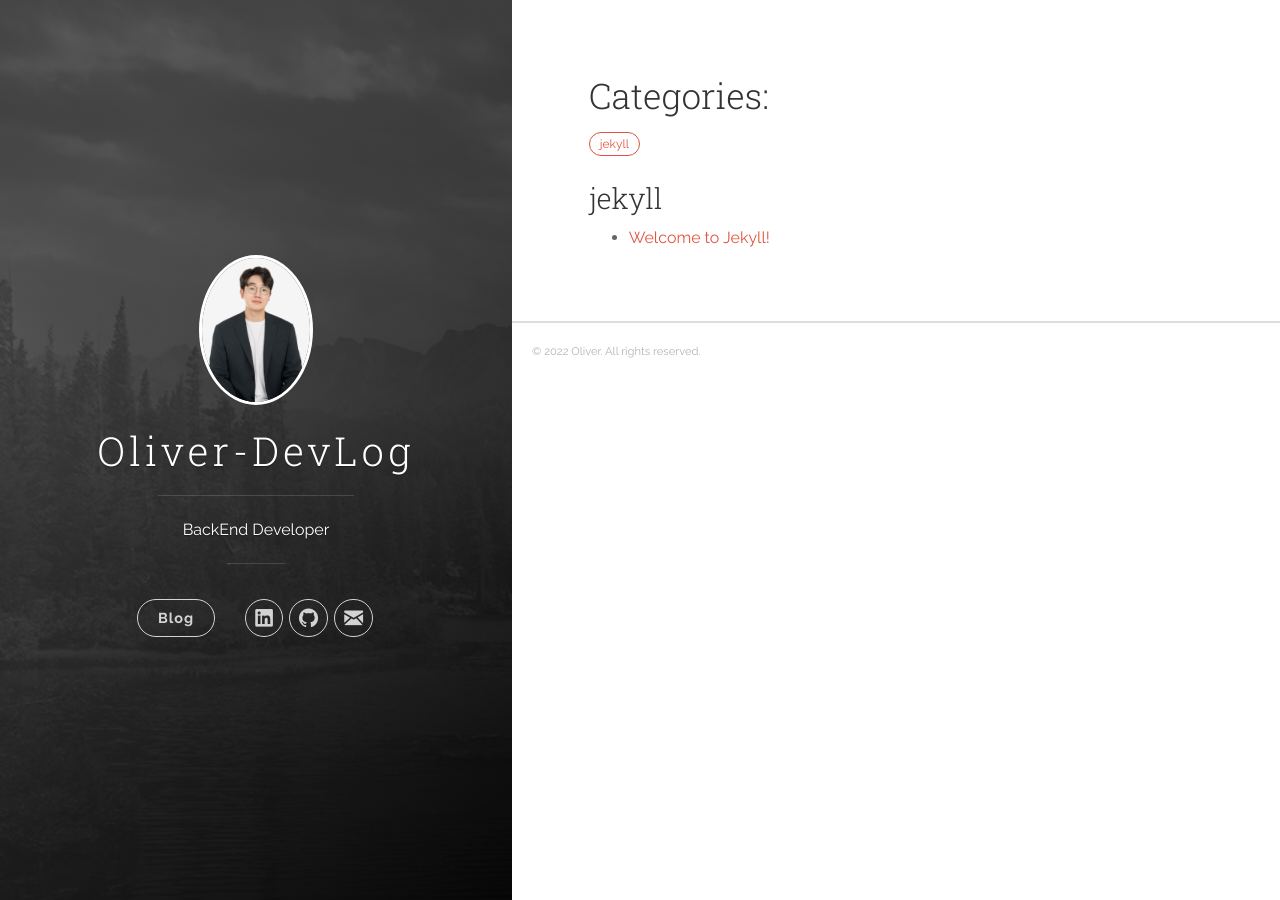
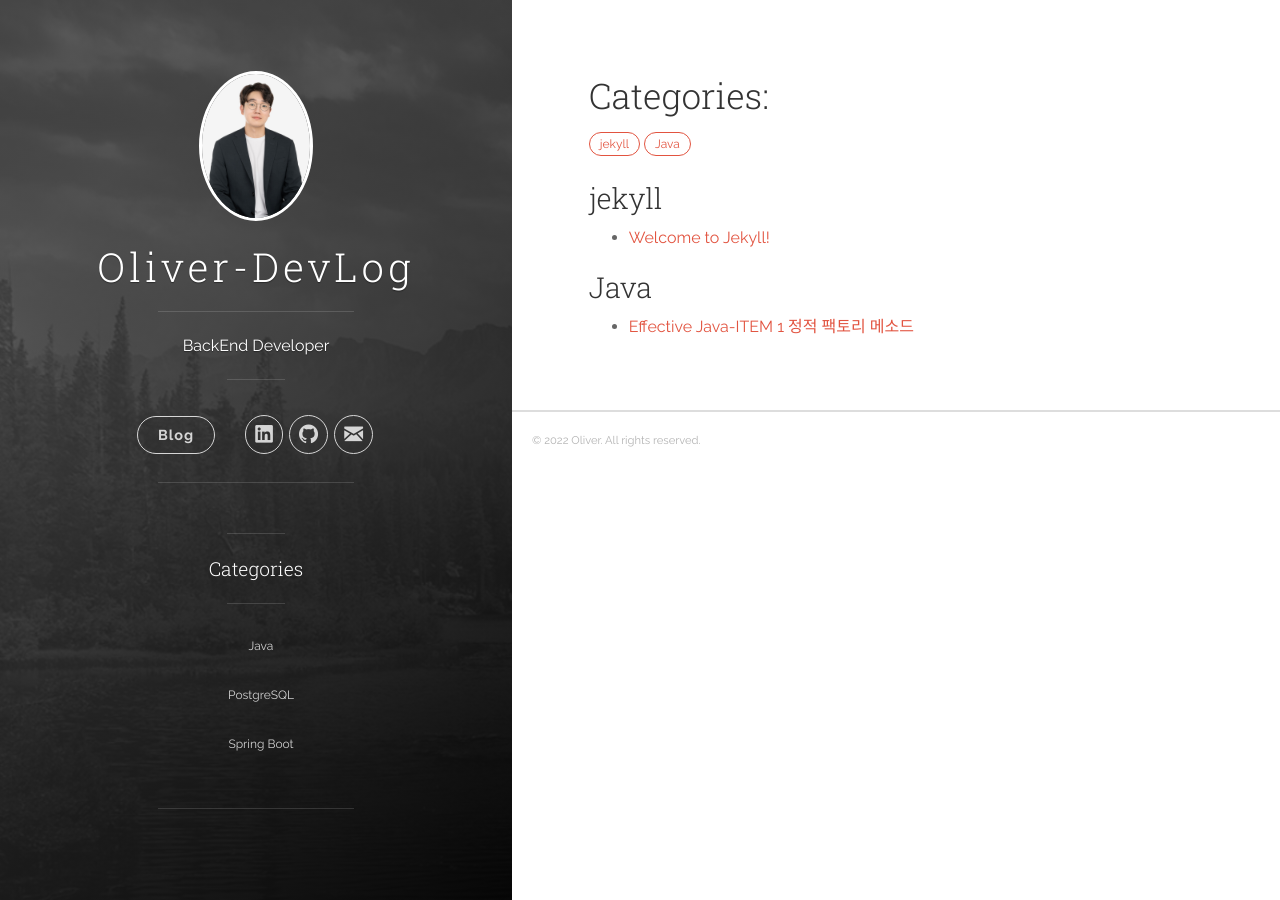
Before and after one commit to ardente6320/ardente6320.github.io, a Jekyll site: the page built from categories.md, in a window 1280 px wide. Built offline with Jekyll 4.4.1, drawn with Linux system fonts in a browser that asks for light colours.

Commit message:
카테고리 설징

```diff
--- a/_includes/header.html
+++ b/_includes/header.html
@@ -95,7 +95,28 @@
 
             </ul>
           </nav>
+          <hr class="panel-cover__divider">
+          <nav class="cover-navigation">
+            <div class="site-category">
 
+              <hr class="panel-cover__divider">
+              <h4>Categories</h4>
+              <hr class="panel-cover__divider">
+              <ul>
+
+                {% assign pages_list = site.pages %}
+                {% for node in pages_list %}
+                  {% if node.title != null %}
+                    {% if node.layout == "category" %}
+                      <li><a href="{{ site.baseurl }}{{ node.url }}">{{ node.title }}</a></li>
+                    {% endif %}
+                  {% endif %}
+                {% endfor %}
+
+            </ul>
+            </div>
+          </nav>
+          <hr class="panel-cover__divider">
         </div>
 
       </div>
--- /dev/null
+++ b/_posts/2022-11-15-effective-java-1.md
@@ -0,0 +1,6 @@
+---
+title:  "Effective Java-ITEM 1 정적 팩토리 메소드"
+date:   2022-11-15 01:20:23
+categories: [Java]
+tags: [Java, Effective Java, Factory Method]
+---
--- /dev/null
+++ b/category/Java.md
@@ -0,0 +1,4 @@
+---
+layout: category
+title: Java
+---
--- /dev/null
+++ b/category/PostgreSQL.md
@@ -0,0 +1,4 @@
+---
+layout: category
+title: PostgreSQL
+---
--- /dev/null
+++ b/category/SpringBoot.md
@@ -0,0 +1,4 @@
+---
+layout: category
+title: Spring Boot
+---
--- a/css/main.scss
+++ b/css/main.scss
@@ -25,6 +25,37 @@ pre.highlight code,
 .pagination__page-number {
   display: inline-block;
   padding: 10px;
+}
+
+.site-category li {
+  list-style: none;
+}
+.site-category h4 {
+  margin: 10px 0;
+  padding: 5px 10px;
+  color: #FFFFFF;
+  text-shadow: none;
+  white-space: nowrap;
+}
+
+.site-category a{
+  display: inline-block;
+  font-size: 12px;
+  opacity: .8;
+  margin: 5px 0px 5px -30px;
+  padding: 5px 10px;
+  text-align: left;
+  text-shadow: none;
+  white-space: nowrap;
+}
+
+
+.site-category a:hover {
+  opacity: 1;
+  -o-transition: .5s;
+  -ms-transition: .5s;
+  -moz-transition: .5s;
+  -webkit-transition: .5s;
 }
 
 .categories a,
```
Also changed, not shown: _layouts/category.html (added, +18 -0 lines), categories.md (+0 -1 lines), 1 other file.
